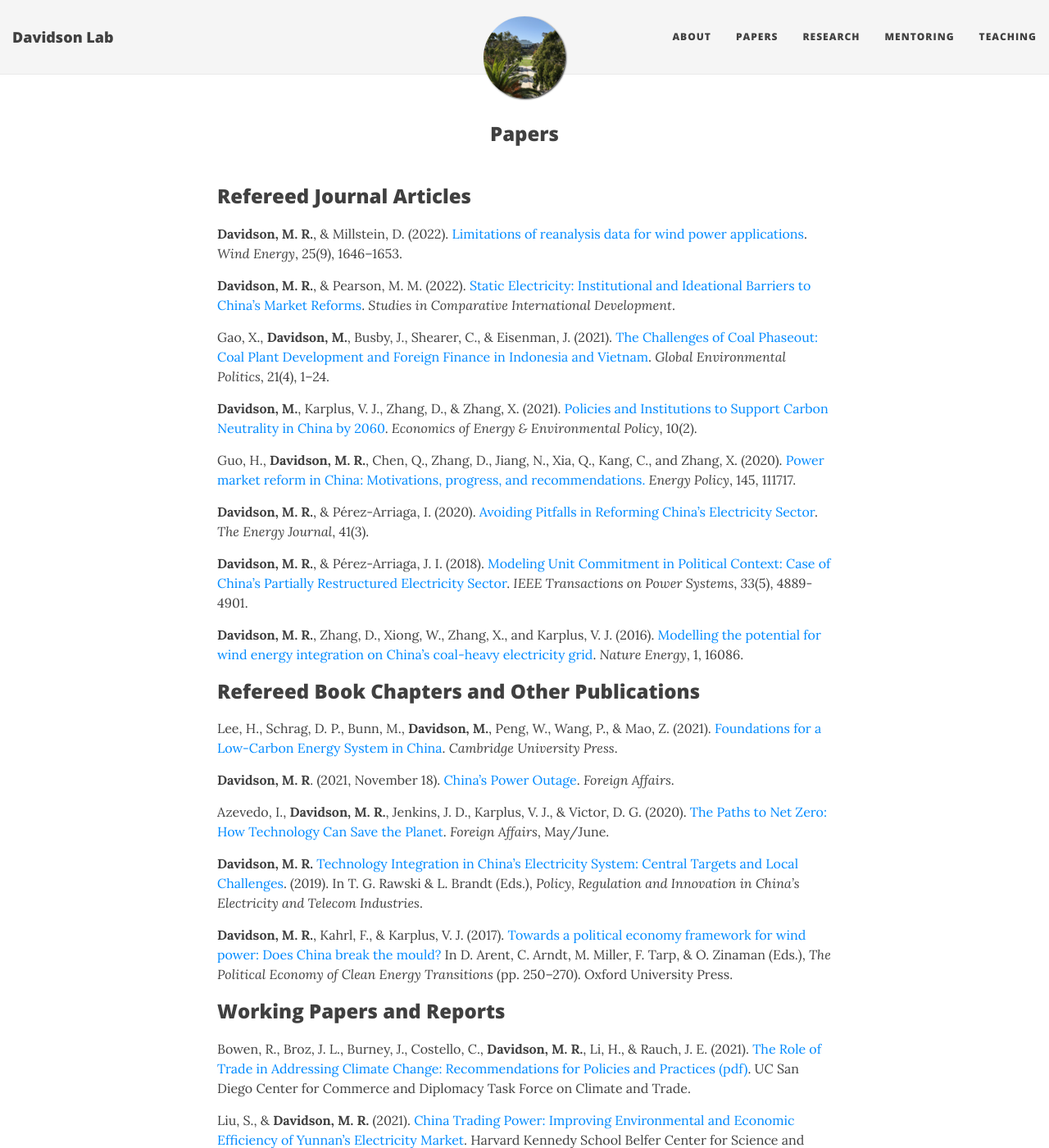
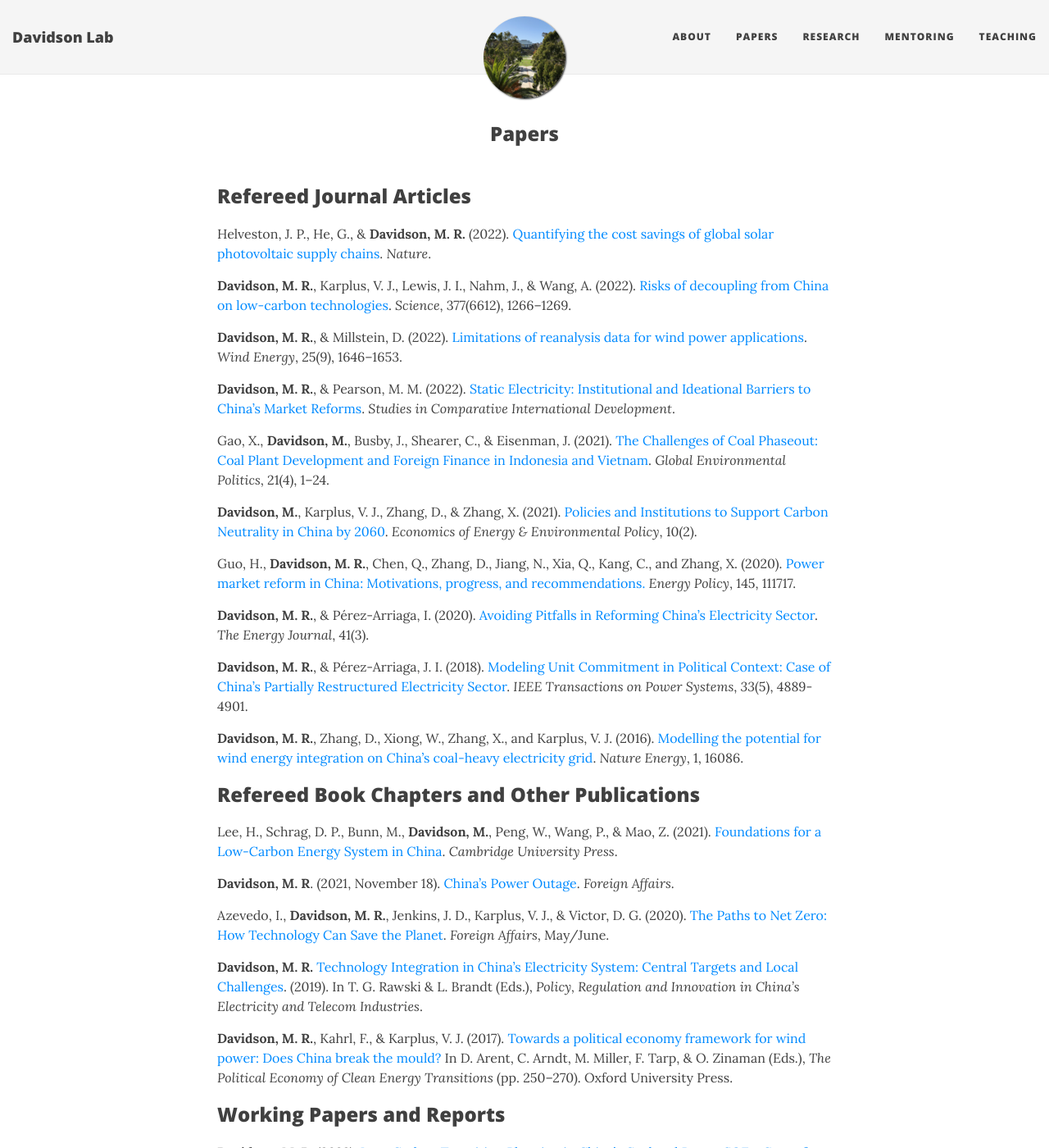
Before and after one commit to east-winds/east-winds.github.io, a Jekyll site: the page built from papers.md, in a window 1280 px wide and 1400 px high. Shown: the whole window at 82% size. Built offline with Jekyll 4.4.1, drawn with Linux system fonts in a browser that asks for light colours; nearby versions of some CDN libraries; some of the changed text lies outside the part shown.

Commit message:
Update papers

```diff
--- a/papers.md
+++ b/papers.md
@@ -7,6 +7,10 @@
 
 
 ## Refereed Journal Articles ##
+
+Helveston, J. P., He, G., & **Davidson, M. R.** (2022). [Quantifying the cost savings of global solar photovoltaic supply chains](/2022-10-26-quantifying-cost-global-solar-supply-chains/). _Nature_.
+
+**Davidson, M. R.**, Karplus, V. J., Lewis, J. I., Nahm, J., & Wang, A. (2022). [Risks of decoupling from China on low-carbon technologies](/2022-09-15-risks-decoupling-china-low-carbon/). _Science_, 377(6612), 1266–1269.
 
 **Davidson, M. R.**, & Millstein, D. (2022). [Limitations of reanalysis data for wind power applications](/2022-06-06-limitations-reanalysis-wind-power/). _Wind Energy_, 25(9), 1646–1653.
 
@@ -42,6 +46,8 @@
 
 ## Working Papers and Reports ##
 
+**Davidson, M. R.** (2022). [Low-Carbon Transition Planning in China’s Coal and Power SOEs: Case of China Energy](/2022-06-03-low-carbon-transition-china-soe-china-energy/). SSRN Scholarly Paper, Rochester, NY.
+
 Bowen, R., Broz, J. L., Burney, J., Costello, C., **Davidson, M. R.**, Li, H., & Rauch, J. E. (2021). [The Role of Trade in Addressing Climate Change: Recommendations for Policies and Practices (pdf)](https://ccd.ucsd.edu/_files/2021-report_role-of-trade-in-addressing-climate-change.pdf). UC San Diego Center for Commerce and Diplomacy Task Force on Climate and Trade.
 
 Liu, S., & **Davidson, M. R.** (2021). [China Trading Power: Improving Environmental and Economic Efficiency of Yunnan’s Electricity Market](/2021-03-18-china-trading-power-yunnan-electricity-market/). Harvard Kennedy School Belfer Center for Science and International Affairs.
@@ -61,6 +67,11 @@
 
 **Davidson, M. R.** (2013). [Politics of Power in China: Institutional Bottlenecks to Reducing Wind Curtailment Through Improved Transmission](/2013-09-01-politics-power-china-wind-curtailment-transmission/). _International Association for Energy Economics Energy Forum_, 4, 40–42.
 
+## Code Releases ##
+
+**Davidson, M.**, Honaker, W., & Feng, J. (2022, April 10). [GeodataTools/geodata: V0.1.0](/2022-05-13-geodata-package-launch/). Zenodo. https://doi.org/10.5281/zenodo.6432926
+
+
 ## Posters ##
 
 **Davidson, M. R.** (2017). [Hidden Costs of Technology Development by the Plan: Case of China's Coal Fleet Upgrading](/2017-03-10-hidden-costs-technology-china-coal/). American Association for the Advancement of Science 2017 Annual Meeting.
```
Also changed, not shown: _posts/2022-06-03-low-carbon-transition-china-soe-china-energy.md (added, +16 -0 lines), _posts/2022-10-26-quantifying-cost-global-solar-supply-chains.md (+1 -1 lines).
